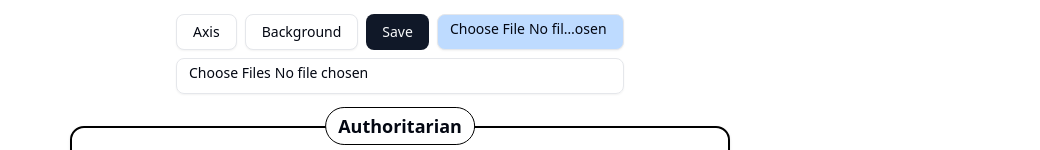
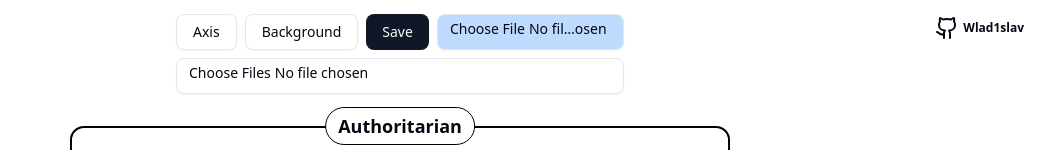
Before and after one commit to Wlad1slav/interactive-political-compass, a Next.js app: page / in a window 1280 px wide. Shown: the top 150 px of the page, without its empty margins (240-1280 px from the left). Built offline with nearby package versions, Linux system fonts and the light colour scheme.

Commit message:
chore: add github url

```diff
--- a/src/app/layout.tsx
+++ b/src/app/layout.tsx
@@ -1,6 +1,7 @@
 import type { Metadata } from "next";
 import { Geist, Geist_Mono } from "next/font/google";
 import "./globals.css";
+import { Github } from "lucide-react";
 
 const geistSans = Geist({
   variable: "--font-geist-sans",
@@ -35,7 +36,13 @@ export default function RootLayout({
         className={`${geistSans.variable} ${geistMono.variable} antialiased`}
         cz-shortcut-listen="true"
       >
-        {children}
+        <div className="relative">
+          <a href={process.env.GITHUB_URL} className="absolute right-0 m-4 flex items-center gap-1">
+            <Github />
+            <span className="text-xs font-semibold">Wlad1slav</span>
+          </a>
+          {children}
+        </div>
       </body>
     </html>
   );
```
